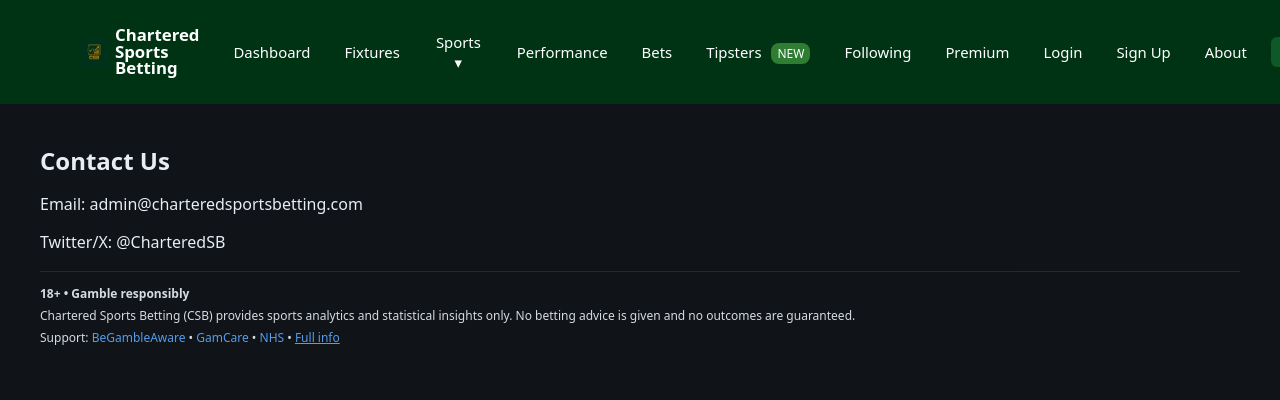
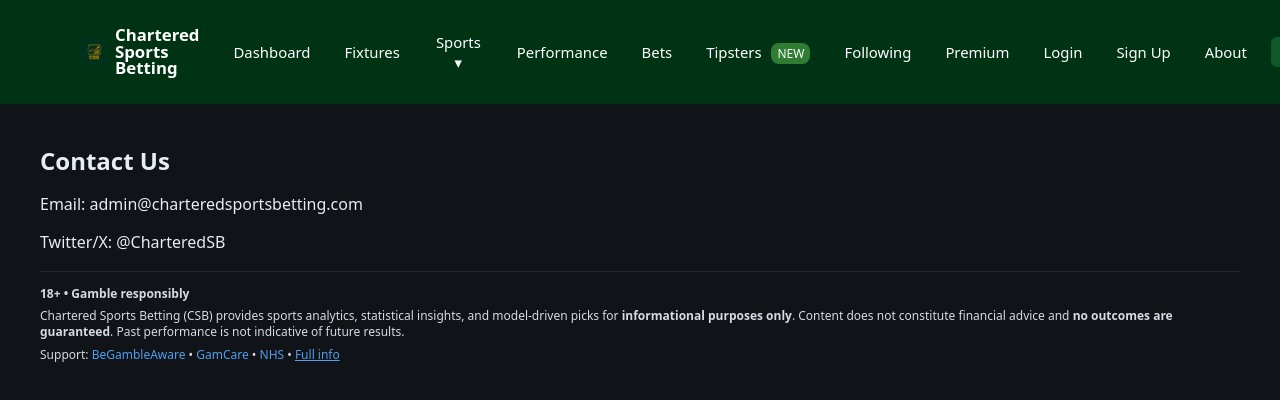
Before and after one commit to LoganMartin19/Logies_Edges_Dashboard, a React (Create React App) app: page /contact in a window 1280 px wide. Shown: the top 400 px of the page. Built offline with nearby package versions, Linux system fonts and the light colour scheme; no server answers.

Commit message:
legal stuff to about

```diff
--- a/src/components/SiteFooterDisclaimer.jsx
+++ b/src/components/SiteFooterDisclaimer.jsx
@@ -20,10 +20,14 @@
     return (
       <footer style={base}>
         <div style={{ fontWeight: 700 }}>18+ • Gamble responsibly</div>
+
         <div style={{ marginTop: 6 }}>
-          Chartered Sports Betting (CSB) provides sports analytics and statistical insights only.
-          No betting advice is given and no outcomes are guaranteed.
+          Chartered Sports Betting (CSB) provides sports analytics, statistical insights,
+          and model-driven picks for <b>informational purposes only</b>.
+          Content does not constitute financial advice and <b>no outcomes are guaranteed</b>.
+          Past performance is not indicative of future results.
         </div>
+
         <div style={{ marginTop: 6 }}>
           Support:{" "}
           <a href="https://www.begambleaware.org" target="_blank" rel="noreferrer">
@@ -54,10 +58,13 @@
   return (
     <footer style={base}>
       <div style={{ fontWeight: 800, fontSize: 14 }}>Safer Gambling &amp; Support</div>
+
       <div style={{ marginTop: 8 }}>
-        Betting should always be fun, never stressful. CSB is built around data, discipline,
-        and long-term thinking — but no model removes risk. There is always a chance of losing money.
+        Betting should always be fun, never stressful. CSB is built around data,
+        discipline, and long-term thinking — but no model removes risk.
+        There is always a chance of losing money.
       </div>
+
       <ul style={{ marginTop: 10, paddingLeft: 18 }}>
         <li>Only bet what you can afford to lose.</li>
         <li>Set limits on stakes, losses, and how often you bet.</li>
@@ -65,9 +72,9 @@
         <li>Take regular breaks from betting and from the platform.</li>
         <li>If gambling starts to feel like a problem, seek support early.</li>
       </ul>
+
       <div style={{ marginTop: 8 }}>
-        UK support:
-        {" "}
+        UK support:{" "}
         <a href="https://www.begambleaware.org" target="_blank" rel="noreferrer">
           BeGambleAware.org
         </a>
@@ -85,12 +92,17 @@
         </a>
       </div>
 
-      <div style={{ marginTop: 14, fontWeight: 800, fontSize: 14 }}>Legal &amp; Disclaimer</div>
+      <div style={{ marginTop: 14, fontWeight: 800, fontSize: 14 }}>
+        Legal &amp; Disclaimer
+      </div>
+
       <div style={{ marginTop: 8 }}>
-        Chartered Sports Betting (CSB) provides sports analytics and statistical insights for
-        informational purposes only. We do not offer or facilitate gambling services, and no content
-        on this site constitutes betting advice or a guarantee of outcome.
+        Chartered Sports Betting (CSB) provides sports analytics, statistical insights,
+        and model-driven picks for informational purposes only.
+        We do not place bets on behalf of users or facilitate gambling services.
+        No guarantees of outcome are made.
       </div>
+
       <div style={{ marginTop: 8 }}>
         Users must be 18+ and are responsible for complying with applicable gambling laws.
       </div>
```
